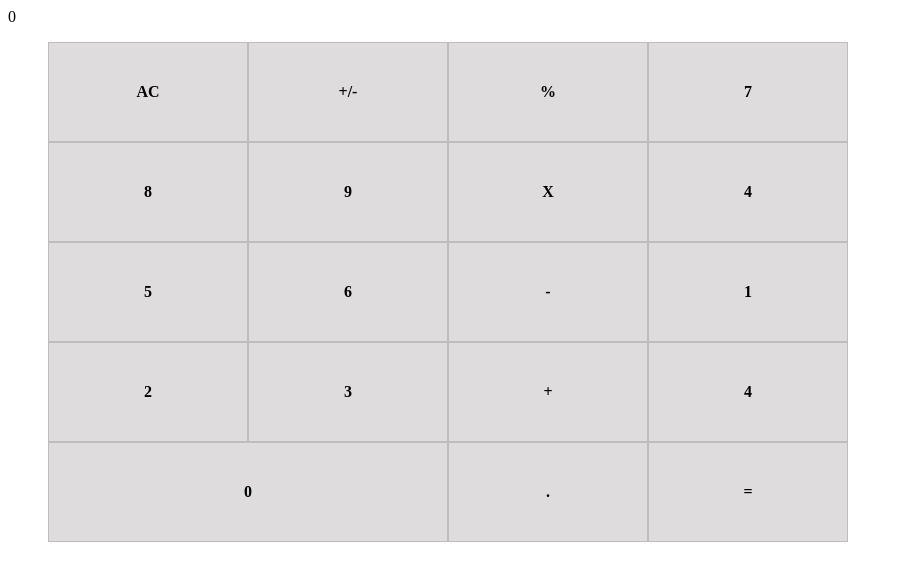
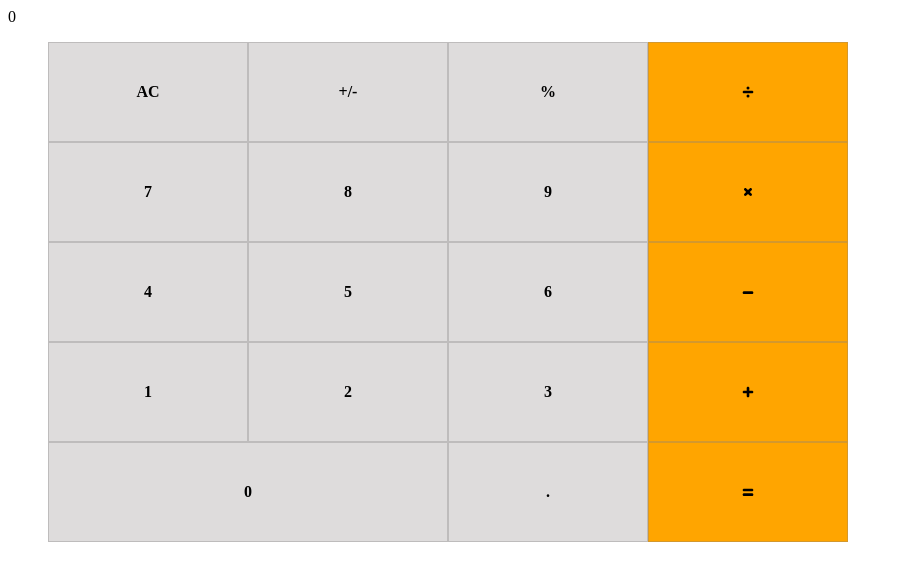
Before and after one commit to andersonlebon/math-magicians, a React (Create React App) app: page / in a window 1280 px wide. Shown: the top 580 px of the page, without its empty margins (0-903 px from the left). Built offline with nearby package versions, Linux system fonts and the light colour scheme.

Commit message:
Add oparetion icons

```diff
--- a/package.json
+++ b/package.json
@@ -8,6 +8,7 @@
     "@testing-library/user-event": "^12.8.3",
     "react": "^17.0.2",
     "react-dom": "^17.0.2",
+    "react-icons": "^4.2.0",
     "react-scripts": "4.0.3",
     "web-vitals": "^1.1.2"
   },
--- a/src/Sass/app.css
+++ b/src/Sass/app.css
@@ -26,6 +26,10 @@ ul {
   background-color: rgba(221, 219, 219, 0.952);
 }
 
+.cal-table .bg-orange {
+  background-color: orange;
+}
+
 .cal-table .item-0 {
   grid-column: span 2;
 }
--- a/src/Sass/app.scss
+++ b/src/Sass/app.scss
@@ -16,6 +16,10 @@ ul {
     background-color: rgba(221, 219, 219, 0.952);
   }
 
+  .bg-orange {
+    background-color: orange;
+  }
+
   .item-0 {
     grid-column: span 2;
   }
--- a/src/components/Calculator.jsx
+++ b/src/components/Calculator.jsx
@@ -1,4 +1,7 @@
 import React from 'react';
+import {
+  TiDivide, TiTimes, TiMinus, TiPlus, TiEquals,
+} from 'react-icons/ti';
 
 const Calculator = () => (
   <div className="container">
@@ -7,26 +10,36 @@ const Calculator = () => (
       <li className="cal-item">AC</li>
       <li className="cal-item">+/-</li>
       <li className="cal-item">%</li>
+      <li className="cal-item bg-orange">
+        <TiDivide />
+      </li>
 
       <li className="cal-item">7</li>
       <li className="cal-item">8</li>
       <li className="cal-item">9</li>
-      <li className="cal-item"> X</li>
+      <li className="cal-item bg-orange">
+        <TiTimes />
+      </li>
 
       <li className="cal-item">4</li>
       <li className="cal-item">5</li>
       <li className="cal-item">6</li>
-      <li className="cal-item">-</li>
+      <li className="cal-item bg-orange">
+        <TiMinus />
+      </li>
 
       <li className="cal-item">1</li>
       <li className="cal-item">2</li>
       <li className="cal-item">3</li>
-      <li className="cal-item">+</li>
+      <li className="cal-item bg-orange">
+        <TiPlus />
+      </li>
 
-      <li className="cal-item">4</li>
       <li className="cal-item item-0">0</li>
       <li className="cal-item">.</li>
-      <li className="cal-item">=</li>
+      <li className="cal-item bg-orange">
+        <TiEquals />
+      </li>
     </ul>
   </div>
 );
```
Also changed, not shown: 2 other files (tests, documents, lock files or other folders).
